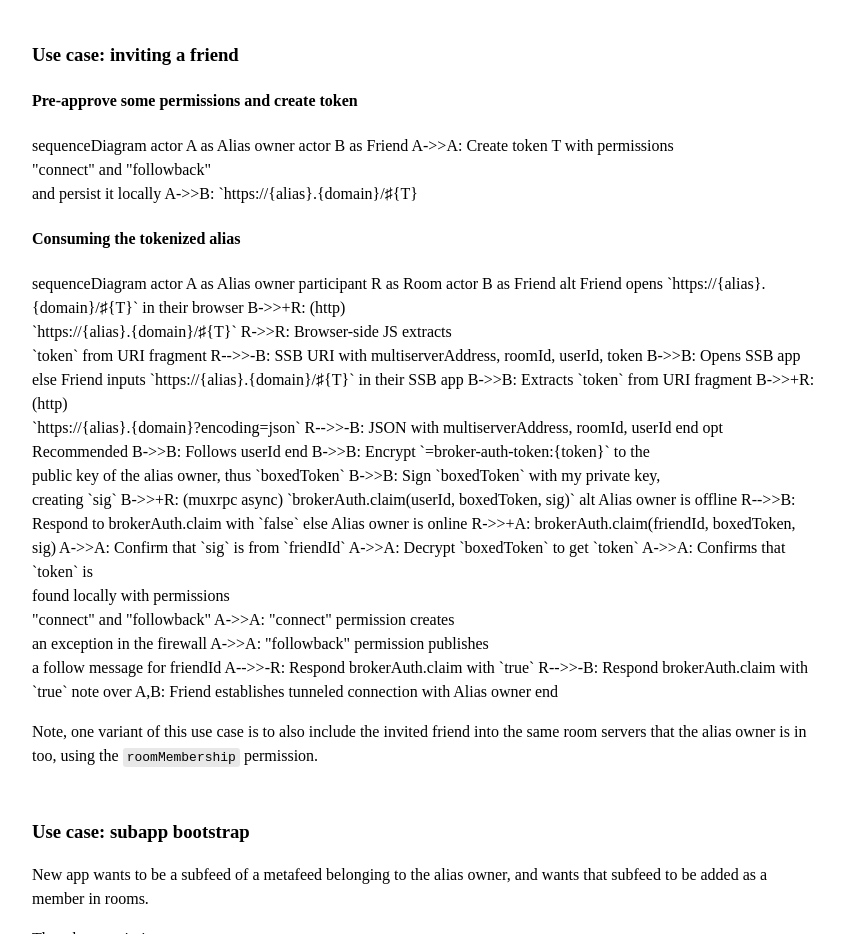
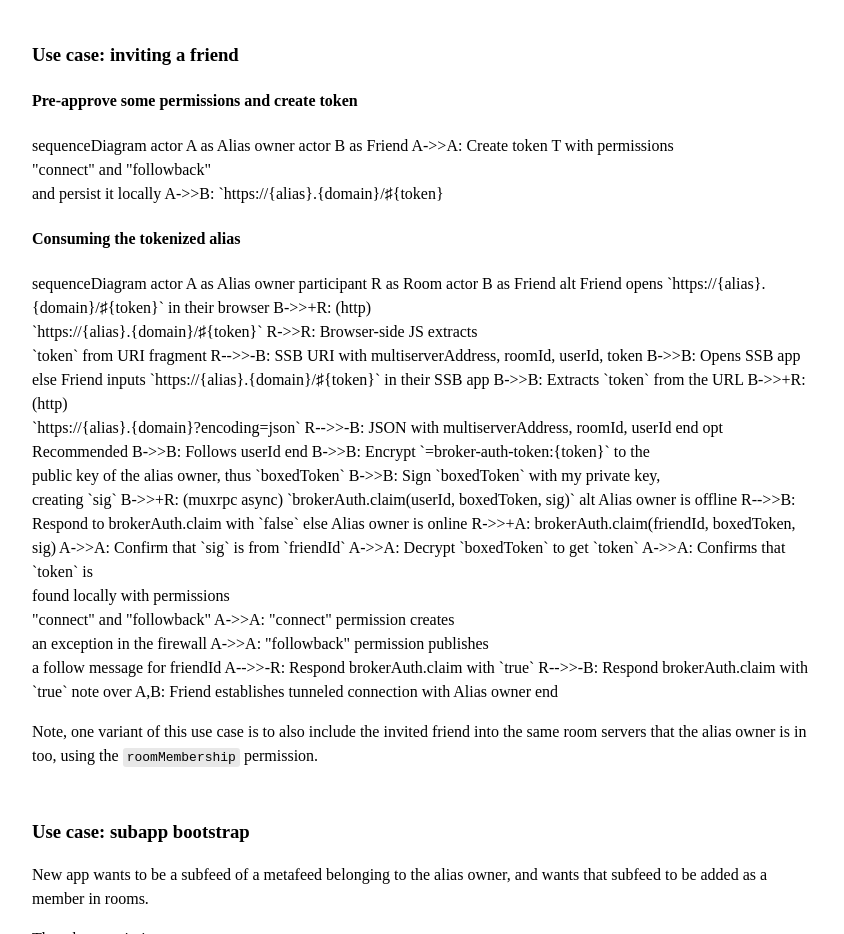
Before and after one commit to staltz/ssb-room-broker-auth-spec, a plain HTML site: page index.html in a window 1280 px wide. Shown: the part 1080-2014 px from the top of the page, without its empty margins (216-1060 px from the left). Drawn offline with Linux system fonts and the light colour scheme.

Commit message:
replace T with token

```diff
--- a/index.html
+++ b/index.html
@@ -66,7 +66,7 @@ pre, code {
   actor B as Friend
 
   A->>A: Create token T with permissions<br/>"connect" and "followback"<br/>and persist it locally
-  A->>B: `https://{alias}.{domain}/♯{T}
+  A->>B: `https://{alias}.{domain}/♯{token}
 </div>
 <h4 id="consuming-the-tokenized-alias">Consuming the tokenized alias</h4>
 <div class="mermaid">
@@ -75,13 +75,13 @@ pre, code {
   participant R as Room
   actor B as Friend
 
-  alt Friend opens `https://{alias}.{domain}/♯{T}` in their browser
-    B->>+R: (http) <br/>`https://{alias}.{domain}/♯{T}`
+  alt Friend opens `https://{alias}.{domain}/♯{token}` in their browser
+    B->>+R: (http) <br/>`https://{alias}.{domain}/♯{token}`
     R->>R: Browser-side JS extracts<br/>`token` from URI fragment
     R-->>-B: SSB URI with multiserverAddress, roomId, userId, token
     B->>B: Opens SSB app
-  else Friend inputs `https://{alias}.{domain}/♯{T}` in their SSB app
-    B->>B: Extracts `token` from URI fragment
+  else Friend inputs `https://{alias}.{domain}/♯{token}` in their SSB app
+    B->>B: Extracts `token` from the URL
     B->>+R: (http) <br/>`https://{alias}.{domain}?encoding=json`
     R-->>-B: JSON with multiserverAddress, roomId, userId
   end
```
Also changed, not shown: 1 other file.
